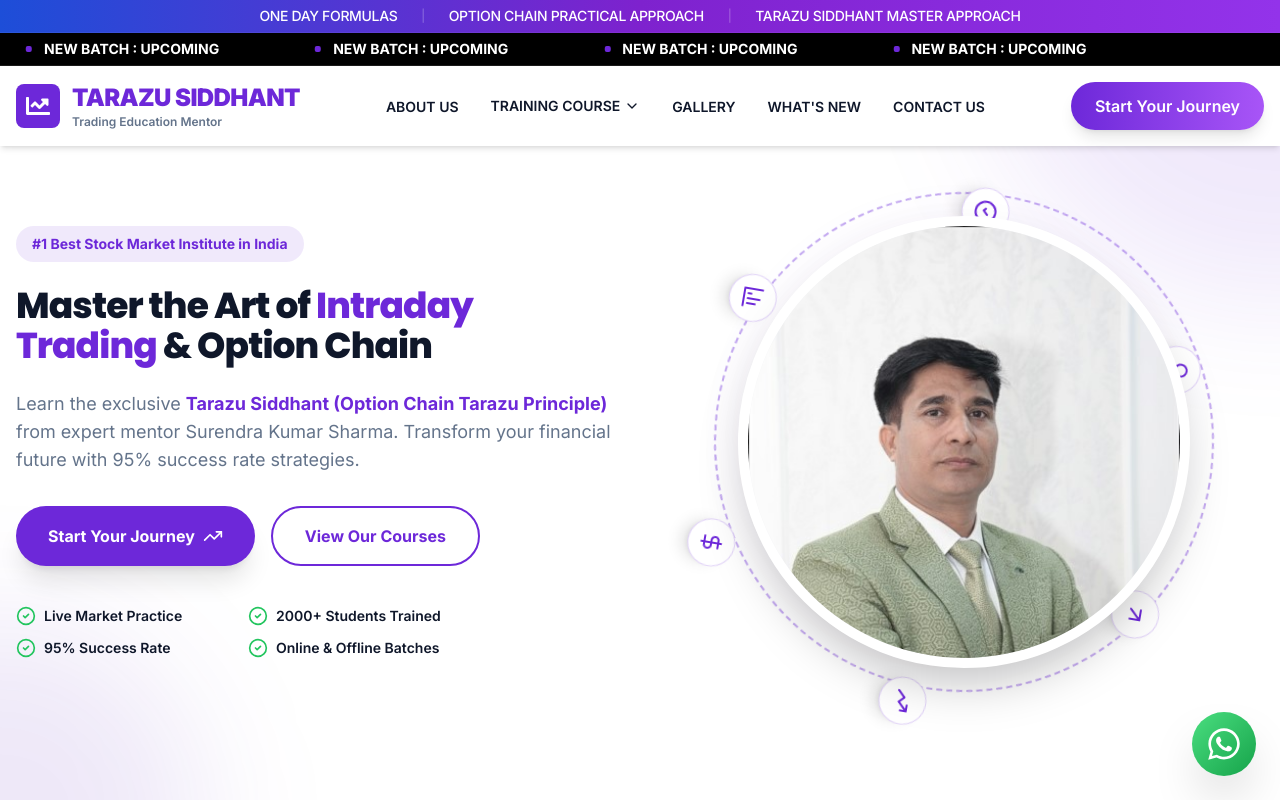
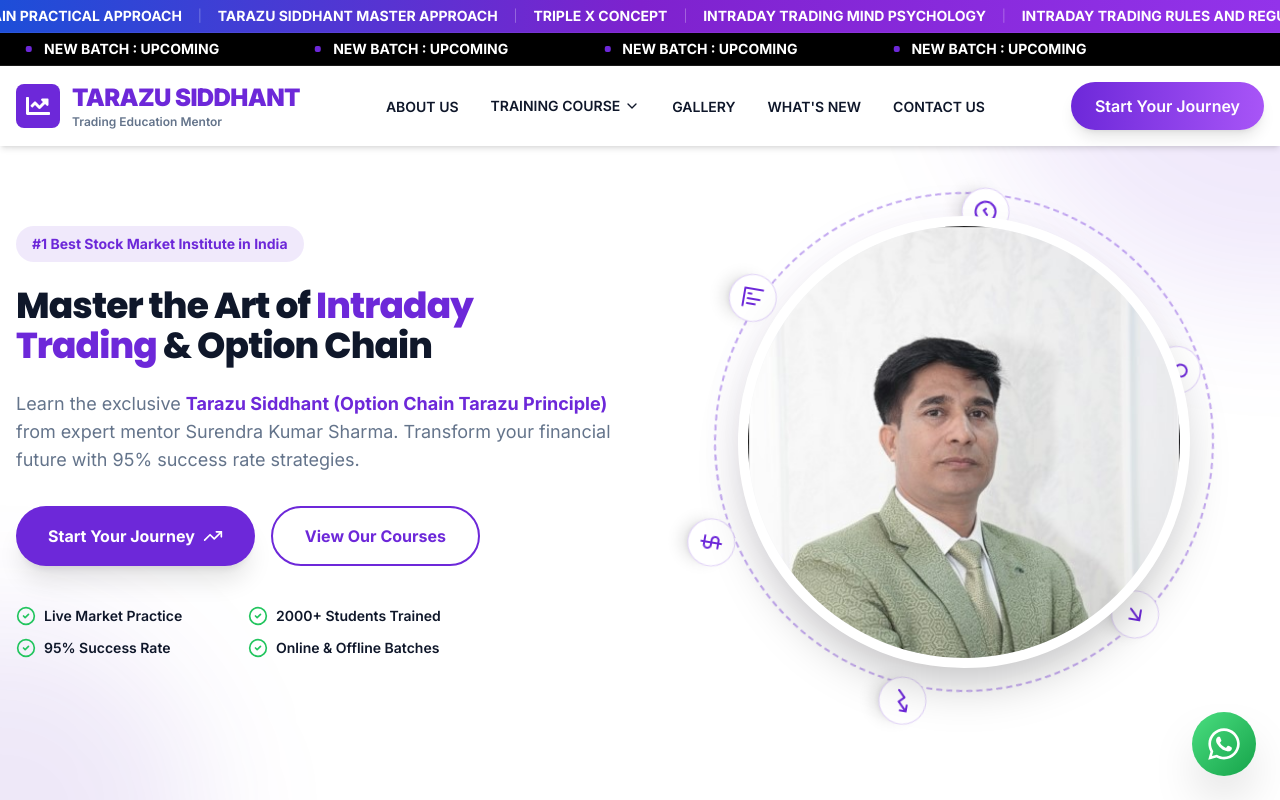
Before and after one commit to surendrasharma57715/tarazusiddhant, a Next.js app: page / in a window 1280 px wide. Shown: the top 800 px of the page. Built offline with nearby package versions, Linux system fonts and the light colour scheme.

Commit message:
feat: add new content to top header and implement marquee effect

```diff
--- a/src/components/Header.tsx
+++ b/src/components/Header.tsx
@@ -38,21 +38,38 @@
 
     return (
         <header className="fixed top-0 left-0 right-0 z-50">
-            {/* Top Static Bar - Formulas */}
-            <div className="bg-gradient-to-r from-blue-700 via-purple-700 to-purple-600 text-white py-1.5 px-2 border-b border-white/5">
+            {/* Top Static Bar - Formulas (Converted to Marquee for mobile/desktop spacing) */}
+            <div className="bg-gradient-to-r from-blue-700 via-purple-700 to-purple-600 text-white py-1.5 px-2 border-b border-white/5 overflow-hidden">
                 <div className="container mx-auto">
-                    <div className="flex justify-center items-center gap-2 sm:gap-6 text-[7px] min-[400px]:text-[8px] sm:text-xs md:text-sm font-medium tracking-tighter sm:tracking-tight text-center uppercase whitespace-nowrap overflow-hidden">
-                        <span className="flex items-center gap-1 flex-shrink-0">
+                    <div className="flex animate-marquee hover:[animation-play-state:paused] whitespace-nowrap">
+                        {[1, 2].map((group) => (
+                            <div key={`group-${group}`} className="flex items-center">
+                                <span className="flex items-center gap-1 flex-shrink-0 mx-4 text-[9px] sm:text-xs md:text-sm font-bold uppercase">
                                     ONE DAY FORMULAS
                                 </span>
                                 <span className="opacity-40 text-xs font-light flex-shrink-0">|</span>
-                        <span className="flex items-center gap-1 flex-shrink-0">
+                                <span className="flex items-center gap-1 flex-shrink-0 mx-4 text-[9px] sm:text-xs md:text-sm font-bold uppercase">
                                     OPTION CHAIN PRACTICAL APPROACH
                                 </span>
                                 <span className="opacity-40 text-xs font-light flex-shrink-0">|</span>
-                        <span className="flex items-center gap-1 flex-shrink-0">
+                                <span className="flex items-center gap-1 flex-shrink-0 mx-4 text-[9px] sm:text-xs md:text-sm font-bold uppercase">
                                     TARAZU SIDDHANT MASTER APPROACH
                                 </span>
+                                <span className="opacity-40 text-xs font-light flex-shrink-0">|</span>
+                                <span className="flex items-center gap-1 flex-shrink-0 mx-4 text-[9px] sm:text-xs md:text-sm font-bold uppercase">
+                                    TRIPLE X CONCEPT
+                                </span>
+                                <span className="opacity-40 text-xs font-light flex-shrink-0">|</span>
+                                <span className="flex items-center gap-1 flex-shrink-0 mx-4 text-[9px] sm:text-xs md:text-sm font-bold uppercase">
+                                    INTRADAY TRADING MIND PSYCHOLOGY
+                                </span>
+                                <span className="opacity-40 text-xs font-light flex-shrink-0">|</span>
+                                <span className="flex items-center gap-1 flex-shrink-0 mx-4 text-[9px] sm:text-xs md:text-sm font-bold uppercase">
+                                    INTRADAY TRADING RULES AND REGULATION
+                                </span>
+                                <span className="opacity-40 text-xs font-light flex-shrink-0">|</span>
+                            </div>
+                        ))}
                     </div>
                 </div>
             </div>
```
Lines whose indentation alone changed are shown as unchanged.
